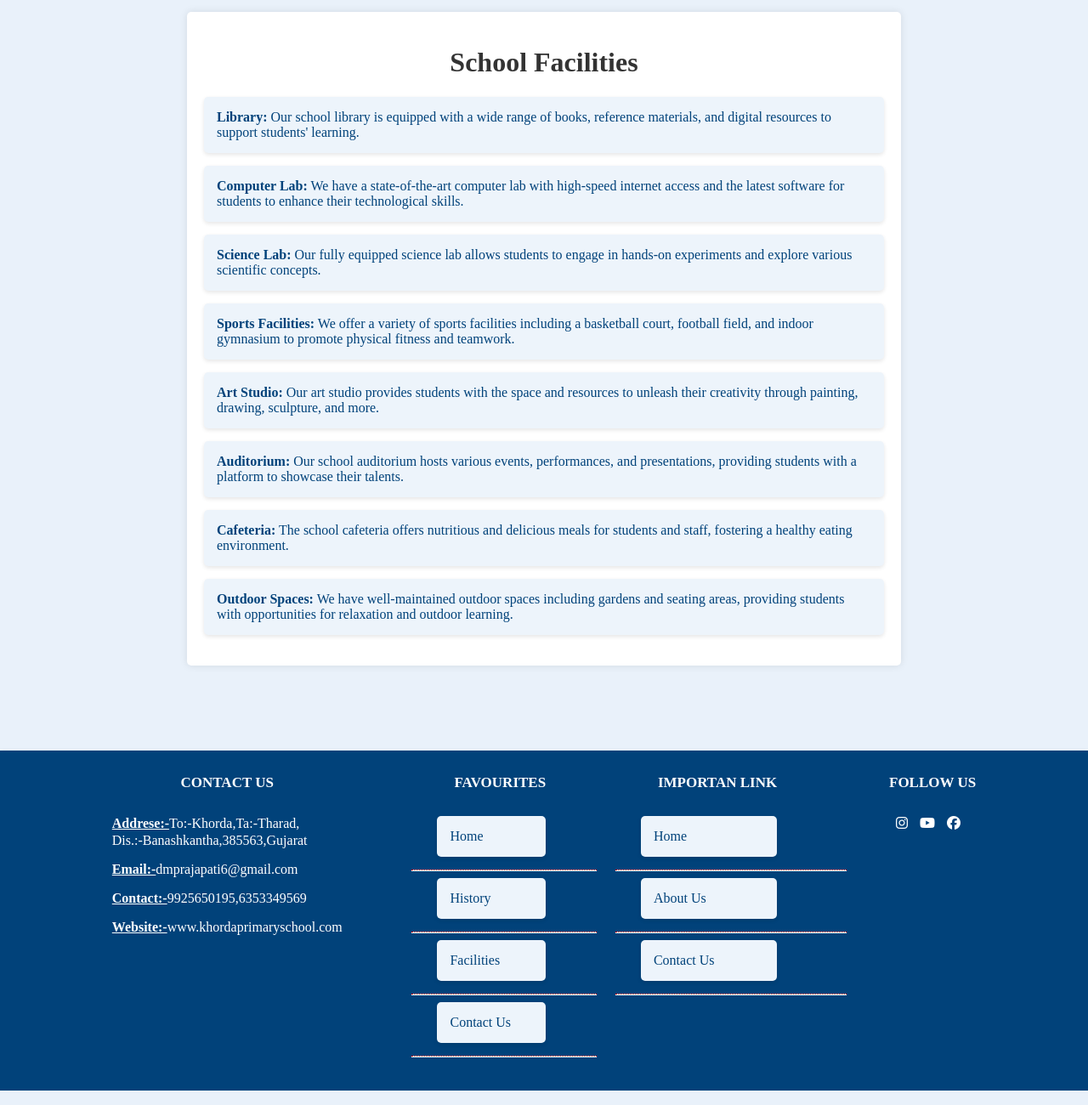
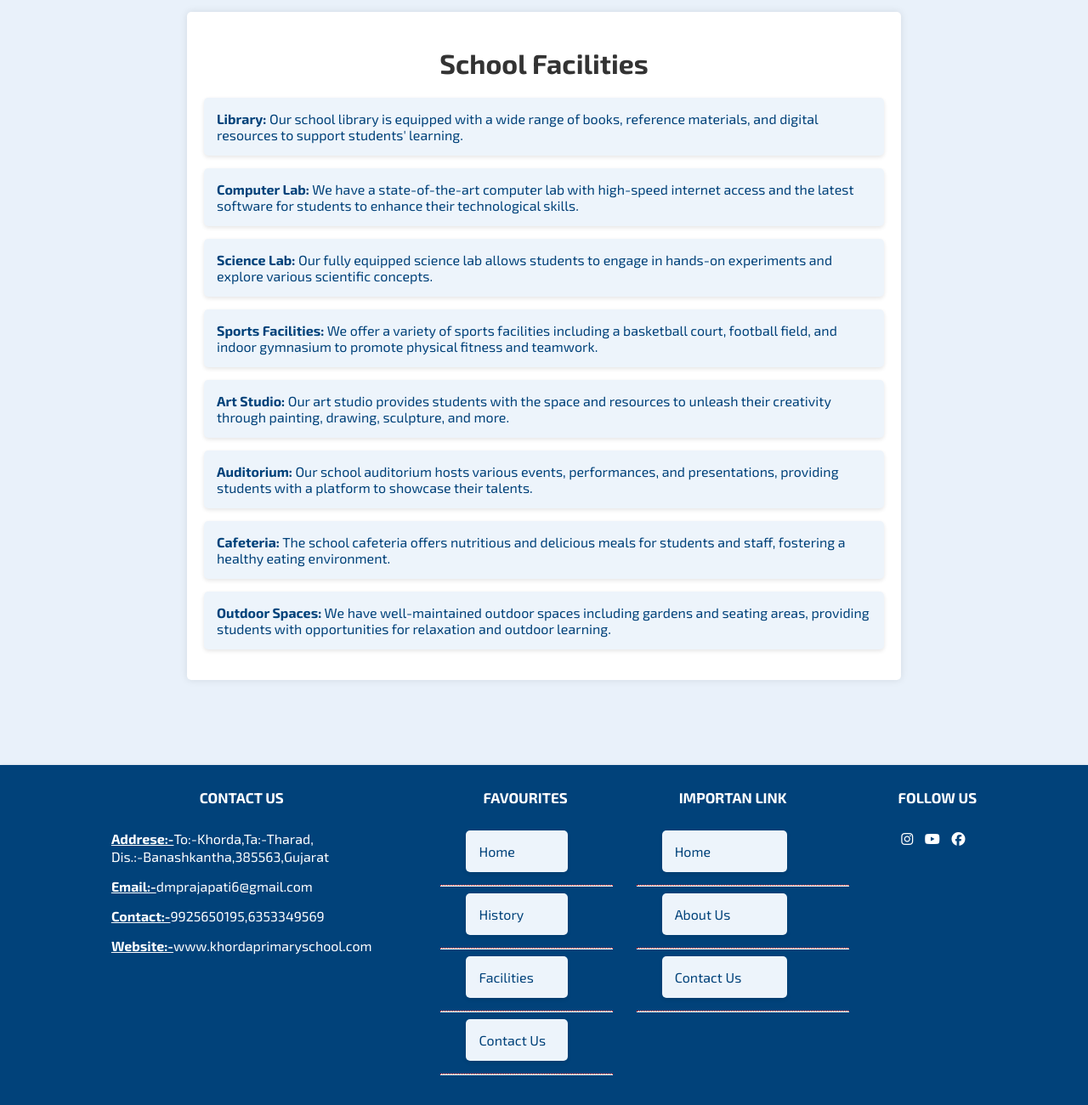
Before and after one commit to darshanprajapati07/khordaschool, a plain HTML site: page Facilities.html in a window 1280 px wide. Shown: the part 160-1460 px from the top of the page at 85% size. Drawn offline with Linux system fonts and the light colour scheme.

Commit message:
Update Facilities.html

```diff
--- a/Facilities.html
+++ b/Facilities.html
@@ -14,7 +14,7 @@
             background-color: #E9F1FA
         }
         .container {
-
+            font-family: "Exo 2", sans-serif;
             max-width: 800px;
             margin: 20px auto;
             padding: 20px;
@@ -61,6 +61,7 @@
         }
 
 .last{
+    font-family: "Exo 2", sans-serif;
     height: 400px;
     width: 100%;
     display: flex;
```
